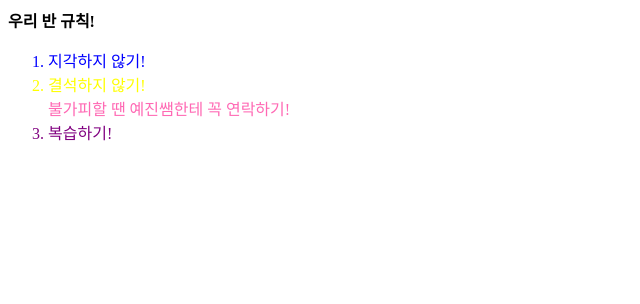
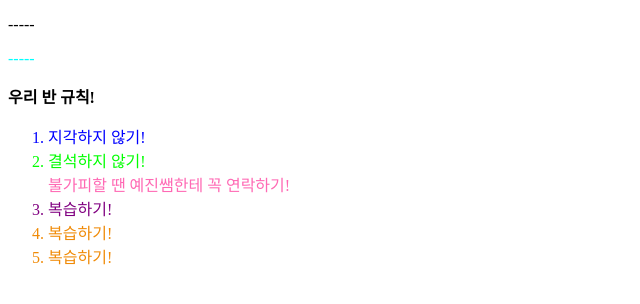
Before and after one commit to kimsohee12/HTML-CSS_S, a plain HTML site: page HTML&CSS/01.CSS/ex04계층선택자.html in a window 1280 px wide. Shown: the whole page, without its empty margins (0-640 px from the left). Drawn offline with Linux system fonts and the light colour scheme.

Commit message:
docs: 수정

```diff
--- a/HTML&CSS/01.CSS/ex04계층선택자.html
+++ b/HTML&CSS/01.CSS/ex04계층선택자.html
@@ -32,15 +32,18 @@
         li+li{
             color: lime;
         }
-        li~li{
-            color: green;
+        #cc~li{
+            color: rgb(240, 139, 8);
         }
 
         li~:nth-child(2)~li{
             color : purple;
         }
-        #check{
+        /* #check{
             color:yellow;
+        } */
+        div >#aa{
+            color: aqua;
         }
 
         </style>
@@ -52,11 +55,19 @@
 </head>
 <body>
     <div>
+        <div>
+            <p id="bb">-----</p>
+        </div>
+        <div>
+            <p id="aa">-----</p>
+        </div>
             <strong>우리 반 규칙!</strong>
             <ol>
                 <li>지각하지 않기!</li>
                 <li id = "check">결석하지 않기!</li>
                 <span>불가피할 땐 예진쌤한테 꼭 연락하기!</span>
+                <li id="cc">복습하기!</li>
+                <li>복습하기!</li>
                 <li>복습하기!</li>
             </ol>
     </div>
--- a/JS/04Object/ex12style실습.js
+++ b/JS/04Object/ex12style실습.js
@@ -13,7 +13,7 @@ const marginFunc = () => {
     yellowVal.style.marginLeft ='300px'
 }
 
-//배열 형ㅌ채로 요소 전체 가져오기
+//배열 형태로 요소 전체 가져오기
 let divList = document.querySelectorAll('div');
 console.log(divList[0]);
 
--- a/JS/04Object/test.js
+++ /dev/null
@@ -1 +0,0 @@
-asdasd
```
Also changed, not shown: HTML&CSS/01.CSS/ex13Flex.html (+2 -2 lines), HTML&CSS/01.CSS/ex15position.html (+1 -1 lines), HTML&CSS/01.HTML/ex09회원가입실습.html (+3 -0 lines), JS/05jQuery/js/ex06좋아요 실습.html (+1 -0 lines), JS/04Object/test1.js (deleted). Lines whose indentation alone changed are shown as unchanged.
